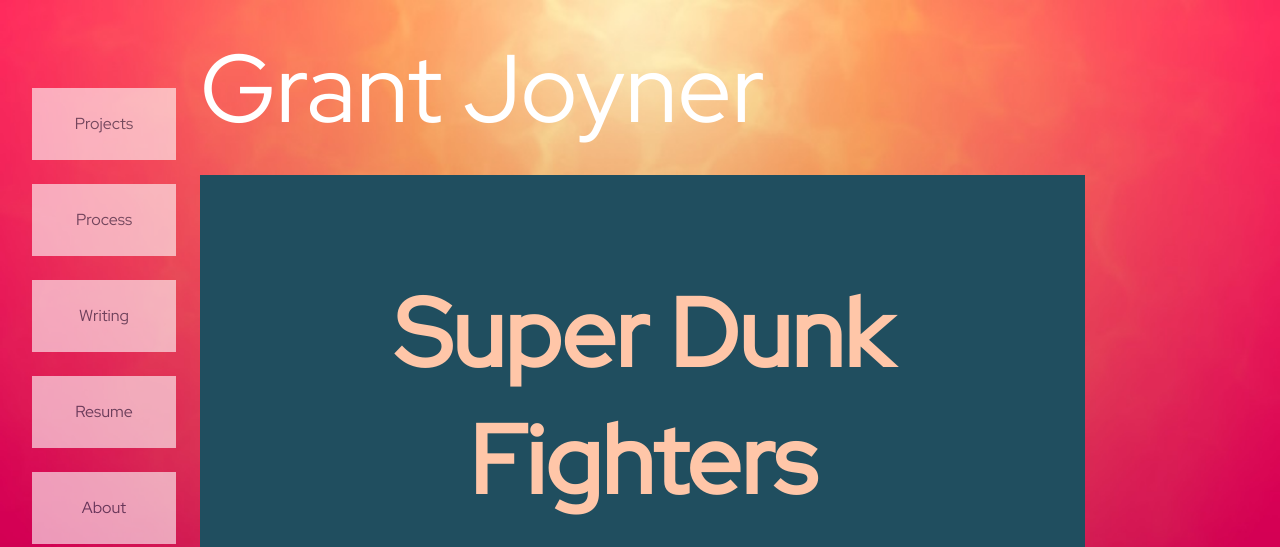
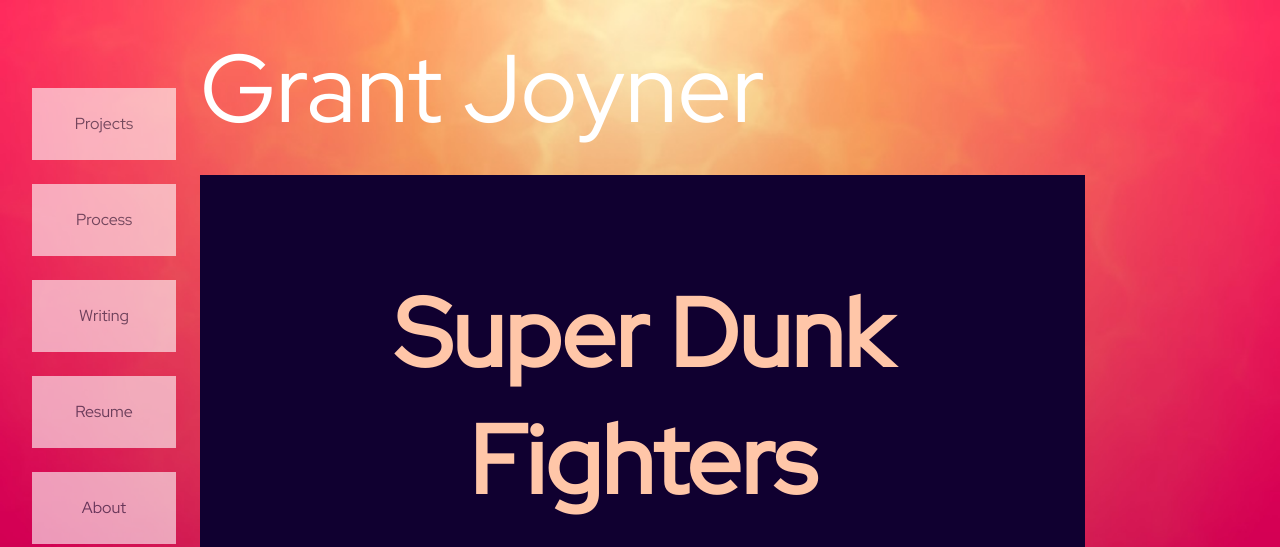
Before and after one commit to digigrant/digigrant.github.io, a Jekyll site: the page built from projects/super-dunk-fighters.html, in a window 1280 px wide and 1400 px high. Shown: the top 547 px of the window. Built offline with Jekyll 4.4.1, drawn with Linux system fonts in a browser that asks for light colours; grey boxes are pictures that could not be loaded.

Commit message:
Update main.scss

```diff
--- a/_sass/main.scss
+++ b/_sass/main.scss
@@ -166,7 +166,7 @@
 .project-header
 {
     clear: left;
-    background-color: $color3;
+    background-color: #100030;
     padding: 30px;
     overflow: auto;
 
@@ -233,7 +233,7 @@
                     margin-right: 24px;
                     margin-bottom: 24px;
 
-                    background-color: $color4;
+                    background-color: #32FFED;
                     text-align: center;
 
                     &:hover
```
